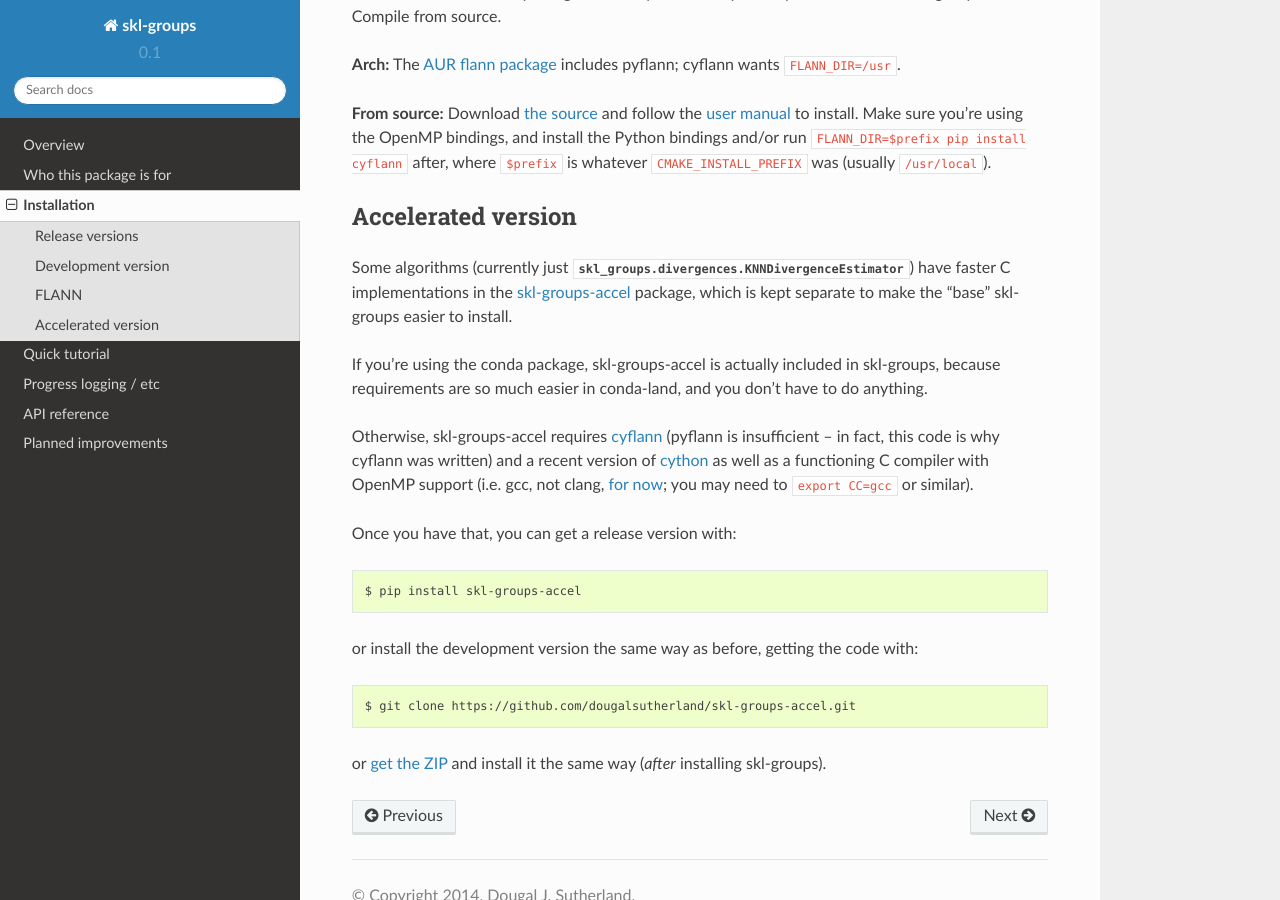
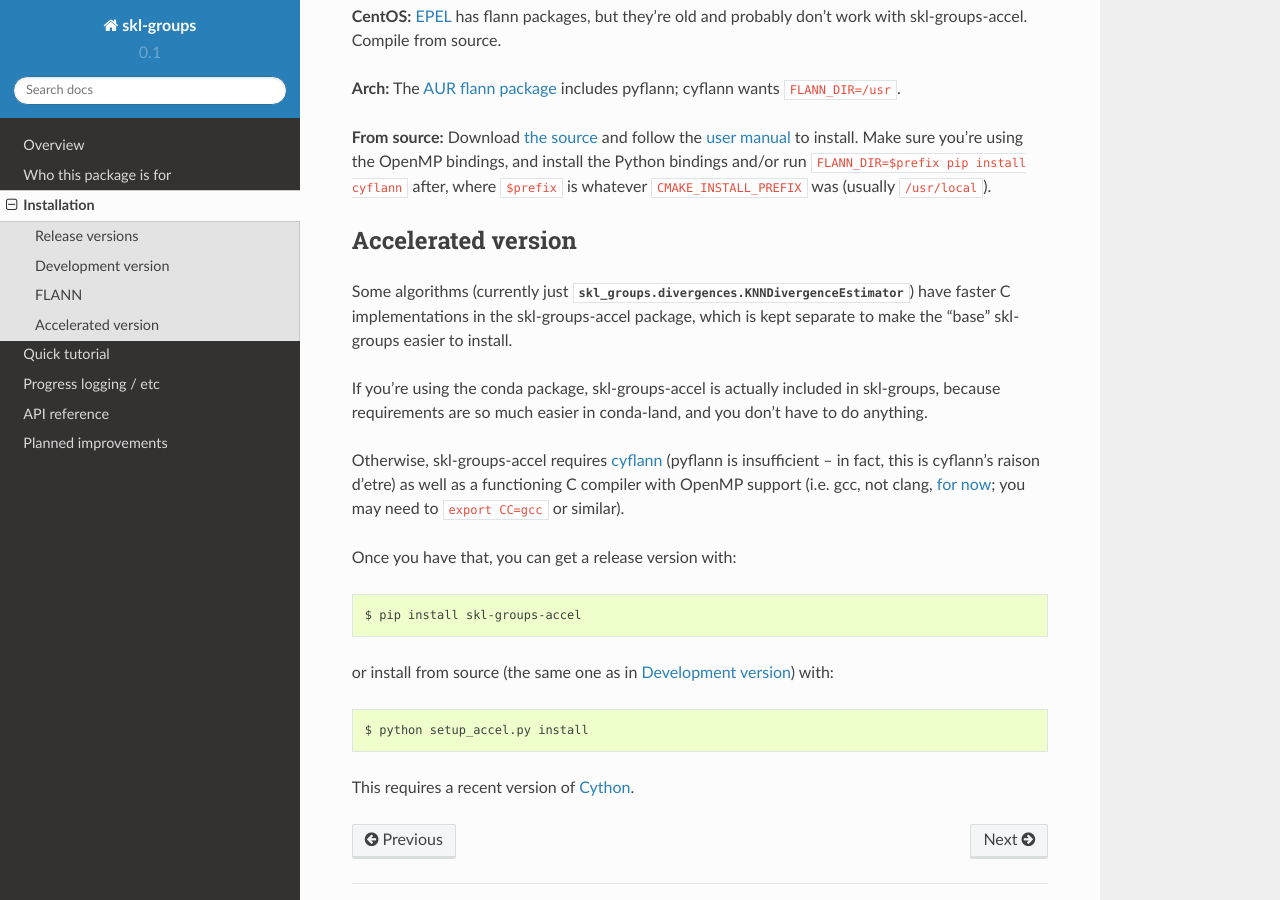
Before and after one commit to djsutherland/skl-groups, a Sphinx documentation site: the page built from docs/installation.rst, in a window 1280 px wide and 900 px high, scrolled down 1952 px. Built offline with Sphinx 7.4.7 and the Read the Docs theme 2.0.0, drawn with Linux system fonts in a browser that asks for light colours; some of the changed text lies outside the part shown.

Commit message:
update docs for merged version

```diff
--- a/docs/installation.rst
+++ b/docs/installation.rst
@@ -12,9 +12,10 @@
 distribution, which makes life easy;
 otherwise, `these instructions <http://scikit-learn.org/stable/install.html>`_
 might be helpful.
-Note that skl-groups is not currently tested on Windows (or FreeBSD, or anything
-other than recent versions of OSX, Arch, and CentOS). If you try it, let us
-know.
+
+skl-groups is currently tested on recent versions of OSX, Arch, and CentOS.
+Notably, it is not tested on Windows, though the author expects that it should
+work. If you try it, let us know.
 
 
 Release versions
@@ -28,7 +29,7 @@
 
     $ conda install -c https://conda.binstar.org/dougal skl-groups
 
-The conda install includes skl-groups-accel, described below.
+The conda install includes skl-groups-accel, described in :ref:`accel`.
 
 At this point, there's nothing special about the releases other than that
 they're easier to install.
@@ -136,8 +139,7 @@
 
 Otherwise, skl-groups-accel requires
 `cyflann <https://github.com/dougalsutherland/cyflann/>`_
-(pyflann is insufficient – in fact, this code is why cyflann was written)
-and a recent version of `cython <http://cython.org/>`_
+(pyflann is insufficient – in fact, this is cyflann's raison d'etre)
 as well as a functioning C compiler with OpenMP support
 (i.e. gcc, not clang, `for now <http://clang-omp.github.io>`_;
 you may need to ``export CC=gcc`` or similar).
@@ -146,9 +148,8 @@
 
     $ pip install skl-groups-accel
 
-or install the development version the same way as before, getting the code with::
+or install from source (the same one as in :ref:`dev-version`) with::
 
-    $ git clone https://github.com/dougalsutherland/skl-groups-accel.git
+    $ python setup_accel.py install
 
-or `get the ZIP <https://github.com/dougalsutherland/skl-groups-accel/archive/master.zip>`_
-and install it the same way (*after* installing skl-groups).
+This requires a recent version of `Cython <http://cython.org/>`_.
```
Also changed, not shown: other parts of docs/installation.rst (+5 -3 lines), README.rst (+8 -4 lines), README_accel.rst (+4 -10 lines).
